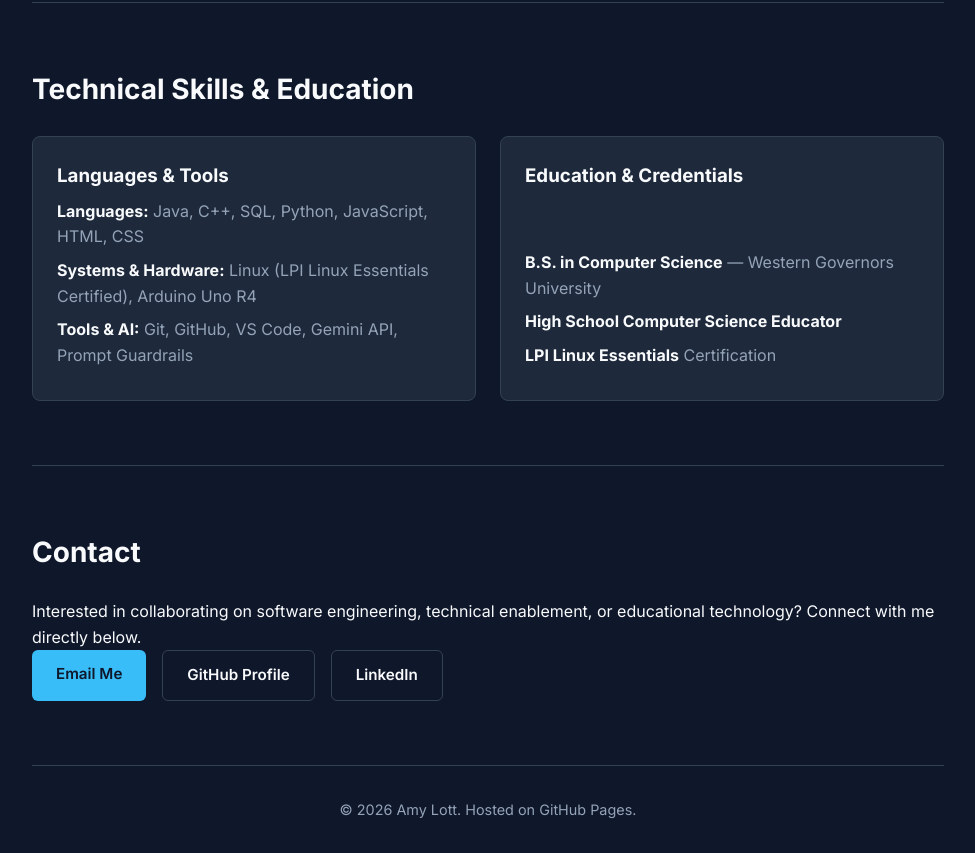
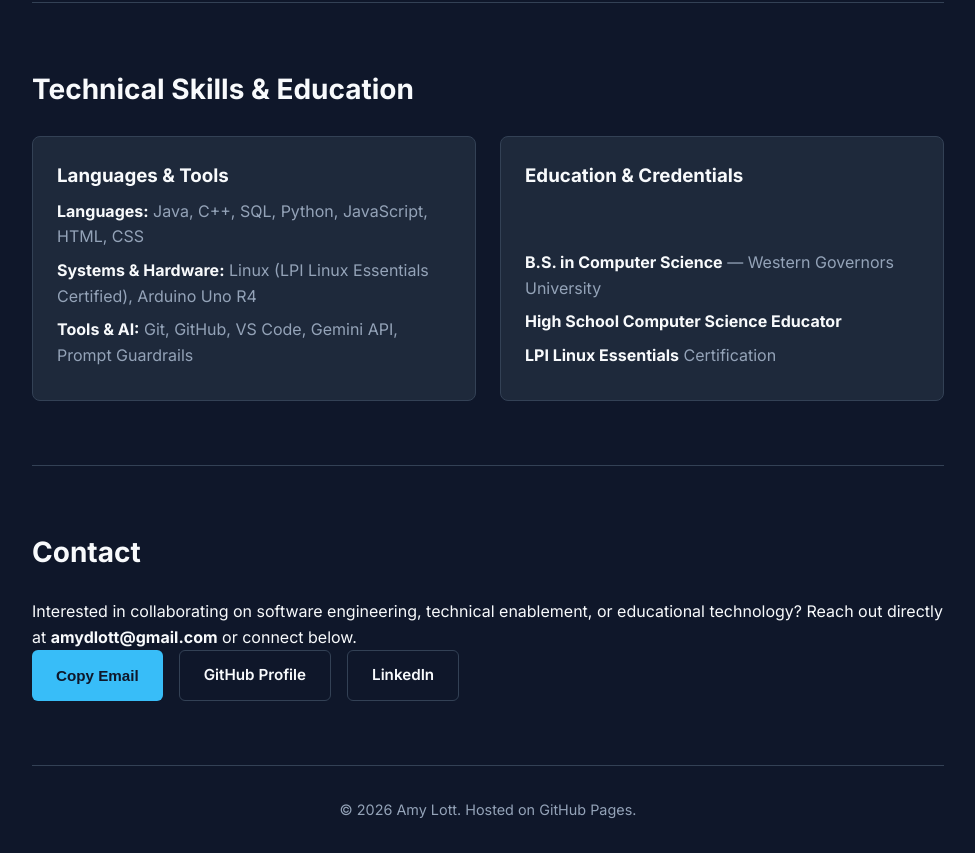
Before and after one commit to AmyLott/CV, a plain HTML site: page index.html in a window 1280 px wide. Shown: the part 1664-2517 px from the top of the page, without its empty margins (152-1127 px from the left). Drawn offline with Linux system fonts and the light colour scheme.

```diff
--- a/index.html
+++ b/index.html
@@ -109,9 +109,9 @@
 
         <section id="contact" class="section">
             <h2>Contact</h2>
-            <p>Interested in collaborating on software engineering, technical enablement, or educational technology? Connect with me directly below.</p>
+            <p>Interested in collaborating on software engineering, technical enablement, or educational technology? Reach out directly at <strong>amydlott@gmail.com</strong> or connect below.</p>
             <div class="hero-buttons">
-                <a href="mailto:amydlott@gmail.com" class="btn primary">Email Me</a>
+                <button type="button" class="btn primary" id="copy-email-btn" onclick="navigator.clipboard.writeText('amydlott@gmail.com'); this.textContent='Copied: amydlott@gmail.com'; setTimeout(() => this.textContent='Copy Email', 3000);">Copy Email</button>
                 <a href="https://github.com/AmyLott" target="_blank" rel="noopener" class="btn secondary">GitHub Profile</a>
                 <a href="https://www.linkedin.com/in/amy-lott" target="_blank" rel="noopener" class="btn secondary">LinkedIn</a>
             </div>
```
